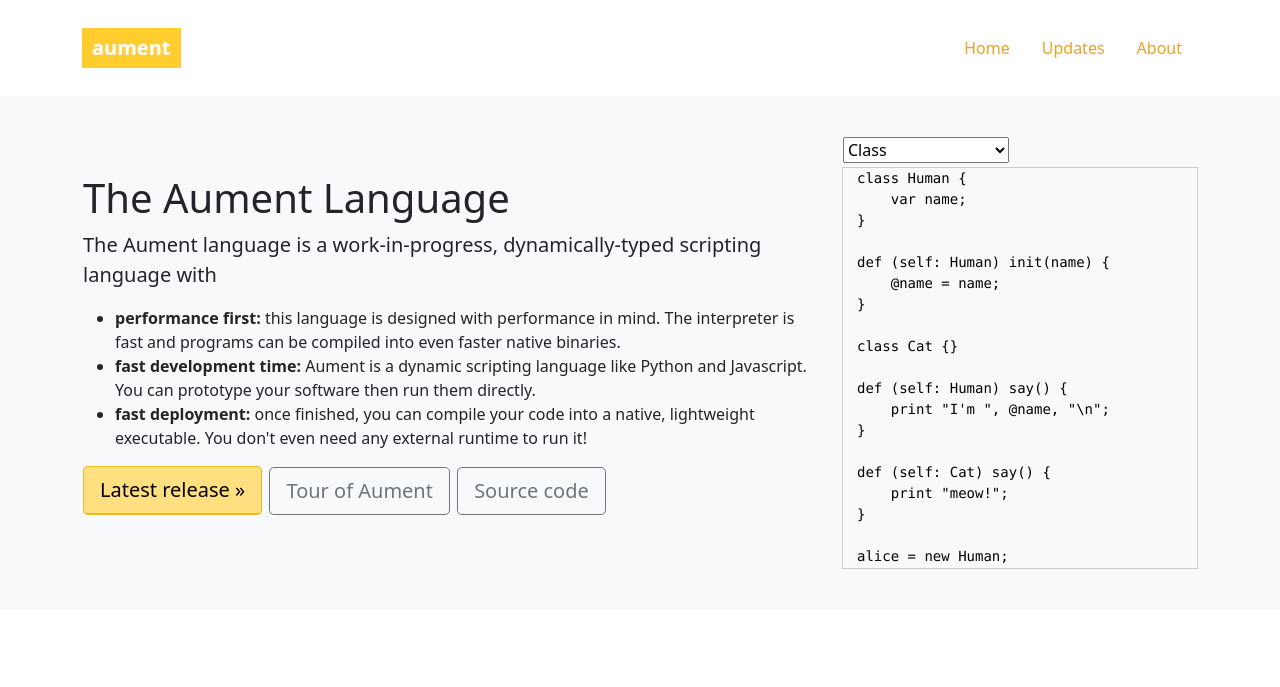
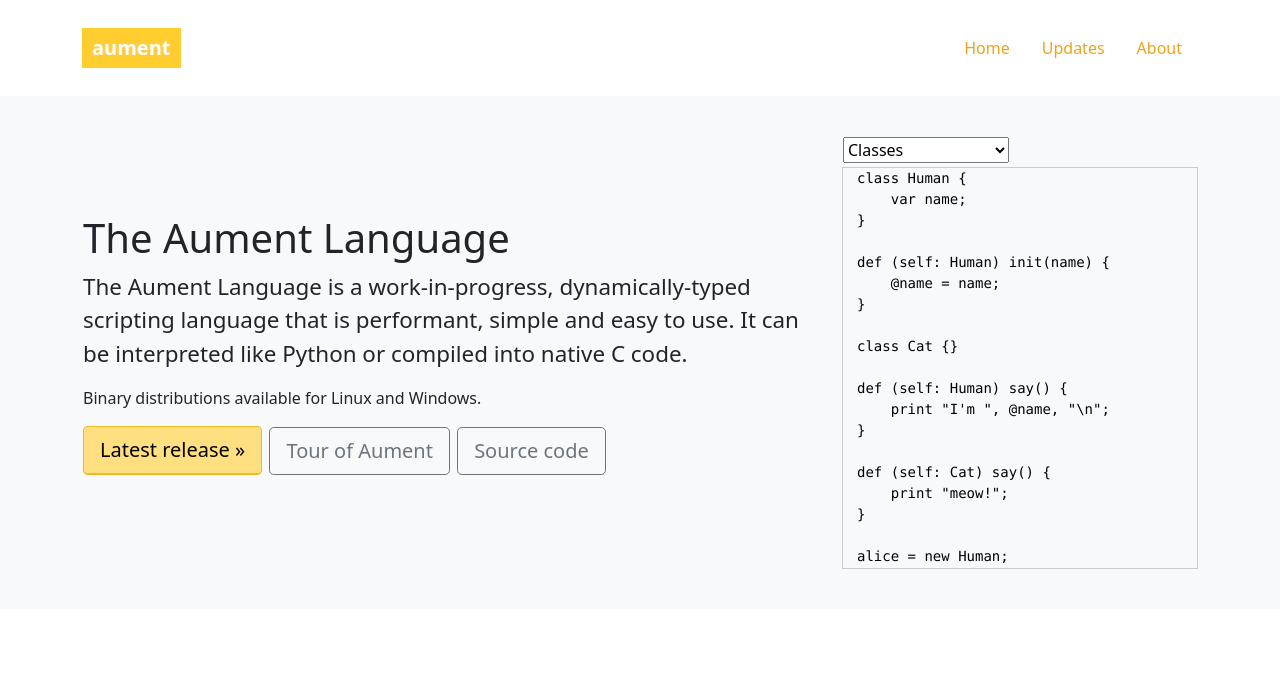
Before and after one commit to aument-lang/aument-lang.github.io, a website: page index.html in a window 1280 px wide. Shown: the top 687 px of the page. Drawn offline with Linux system fonts and the light colour scheme.

Commit message:
Update website

```diff
--- a/css/style.css
+++ b/css/style.css
@@ -86,3 +86,7 @@ a {
     border-bottom: 1px solid rgb(230, 230, 230);
     padding-bottom: 10px;
 }
+
+.lead {
+    font-size: 1.4rem;
+}
--- a/index.html
+++ b/index.html
@@ -39,14 +39,8 @@
   <tr>
   <td>
     <h1>The Aument Language</h1>
-<p class="lead">
-The Aument language is a work-in-progress, dynamically-typed scripting language with
-</p>
-<ul>
-<li><b>performance first:</b> this language is designed with performance in mind. The interpreter is fast and programs can be compiled into even faster native binaries.</li>
-<li><b>fast development time:</b> Aument is a dynamic scripting language like Python and Javascript. You can prototype your software then run them directly.</li>
-<li><b>fast deployment:</b> once finished, you can compile your code into a native, lightweight executable. You don't even need any external runtime to run it!</li>
-</ul>
+<p class="lead">The Aument Language is a work-in-progress, dynamically-typed scripting language that is <strong>performant</strong>, <strong>simple</strong> and <strong>easy to use</strong>. It can be interpreted like Python or compiled into native C code.</p>
+<p>Binary distributions available for Linux and Windows.</p>
     <p class="main-buttons">
         <a class="btn btn-lg btn-primary" href="https://github.com/aument-lang/aument/releases" role="button">Latest release &raquo;</a>
         <a class="btn btn-lg btn-outline-secondary" href="/tour" role="button">Tour of Aument</a>
@@ -61,7 +55,7 @@ The Aument language is a work-in-progress, dynamically-typed scripting language
       <tr>
       <td>
         <select id="code-selector" style="margin-bottom: 5px;">
-          <option value="class.au">Class</option>
+          <option value="class.au">Classes</option>
           <option value="brainfuck.au">Brainf!ck</option>
           <option value="fib-rec.au">Recursive fibonacci</option>
           <option value="fizzbuzz.au">Fizzbuzz</option>
```
